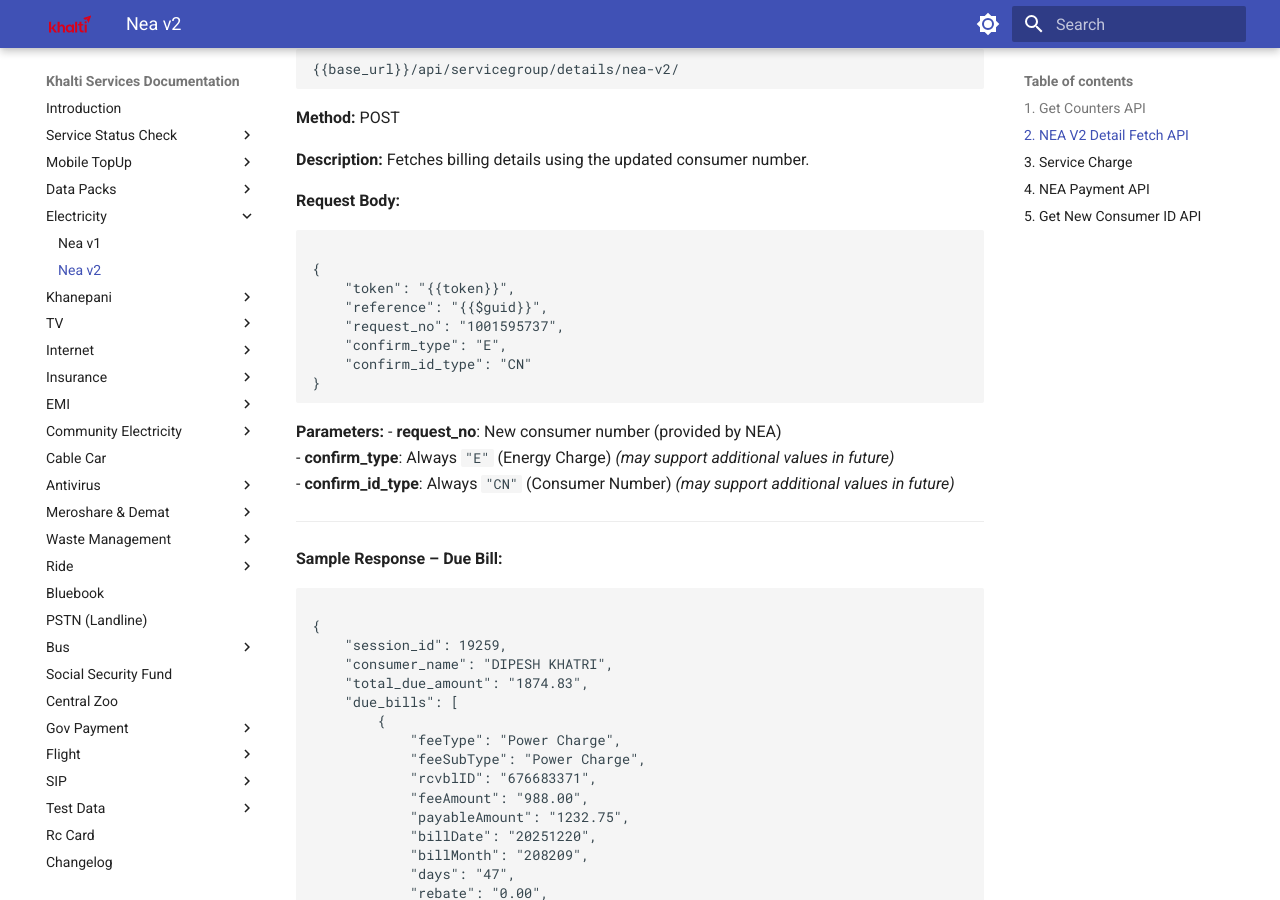
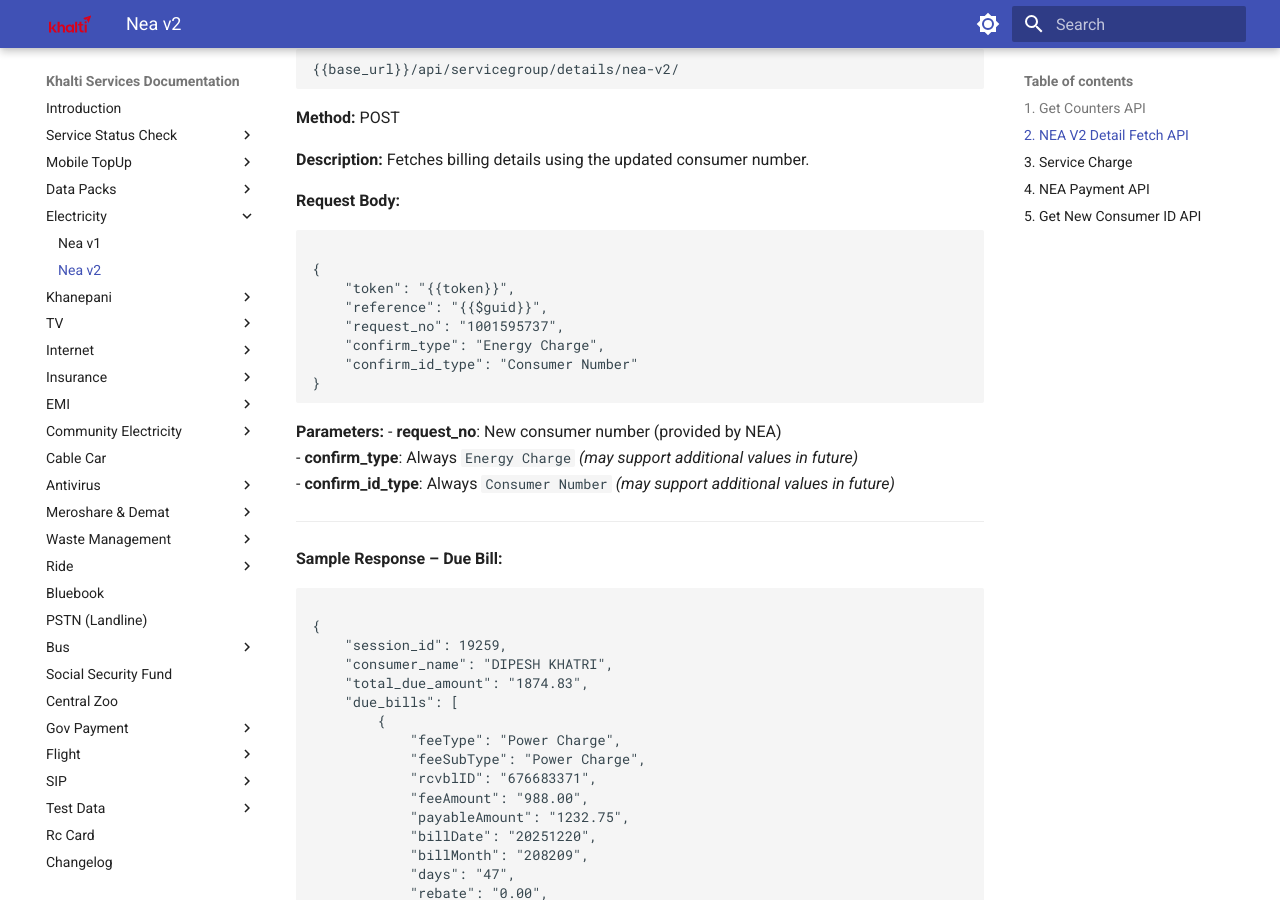
Before and after one commit to om-ghimire/serviceapi.docs.khalti.com, an MkDocs documentation site: the page built from content/Electricity/nea-v2.md, in a window 1280 px wide and 900 px high, scrolled down 1194 px. Built offline with MkDocs 1.6.1 and Material for MkDocs 9.7.7, drawn with Linux system fonts in a browser that asks for light colours.

```diff
--- a/content/Electricity/nea-v2.md
+++ b/content/Electricity/nea-v2.md
@@ -64,15 +64,15 @@ Fetches billing details using the updated consumer number.
     "token": "{{token}}",
     "reference": "{{$guid}}",
     "request_no": "1001595737",
-    "confirm_type": "E",
-    "confirm_id_type": "CN"
+    "confirm_type": "Energy Charge",
+    "confirm_id_type": "Consumer Number"
 }
 </code></pre>
 
   **Parameters:**
 - **request_no**: New consumer number (provided by NEA)
-- **confirm_type**: Always `"E"` (Energy Charge) *(may support additional values in future)*
-- **confirm_id_type**: Always `"CN"` (Consumer Number) *(may support additional values in future)*
+- **confirm_type**: Always `Energy Charge` *(may support additional values in future)*
+- **confirm_id_type**: Always `Consumer Number` *(may support additional values in future)*
 
 ---
 
```
Also changed, not shown: content/Servicescodes/changelog.md (+4 -0 lines), content/index.md (+2 -2 lines).
